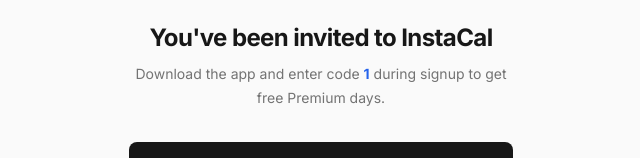
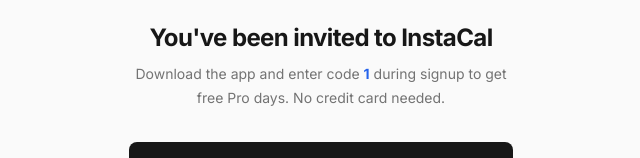
Before and after one commit to dcrame2/macro-app-marketing-website, a Next.js app: page /r/1 in a window 1280 px wide. Shown: the part 262-420 px from the top of the page, without its empty margins (319-959 px from the left). Built offline with nearby package versions, Linux system fonts and the light colour scheme; no server answers.

Commit message:
fix: update refferal landing page language

```diff
--- a/src/app/r/[code]/page.jsx
+++ b/src/app/r/[code]/page.jsx
@@ -8,10 +8,10 @@
 
   return {
     title: "You've been invited to InstaCal",
-    description: `Use code ${upperCode} to get free days of InstaCal Premium.`,
+    description: `Use code ${upperCode} to get free days of InstaCal Pro.`,
     openGraph: {
       title: "You've been invited to InstaCal",
-      description: `Use code ${upperCode} to get free days of InstaCal Premium.`,
+      description: `Use code ${upperCode} to get free days of InstaCal Pro.`,
       url: `https://theinstacal.app/r/${upperCode}`,
       images: [
         {
--- a/src/components/ReferralLanding.jsx
+++ b/src/components/ReferralLanding.jsx
@@ -4,8 +4,7 @@
 import Image from 'next/image'
 import logo from '@/images/logos/InstaCal_logo.png'
 
-const APP_STORE_URL =
-  'https://apps.apple.com/us/app/instacal/id6743951306'
+const APP_STORE_URL = 'https://apps.apple.com/us/app/instacal/id6743951306'
 const ANDROID_PACKAGE = 'com.digitaldelight.InstaCal'
 const DEFERRED_LINK_URL = process.env.NEXT_PUBLIC_SUPABASE_URL
   ? process.env.NEXT_PUBLIC_SUPABASE_URL + '/functions/v1/deferred-link'
@@ -73,8 +72,8 @@
         </h1>
         <p className="mt-2 text-sm text-gray-500">
           Download the app and enter code{' '}
-          <span className="font-bold text-blue-600">{code}</span>{' '}
-          during signup to get free Premium days.
+          <span className="font-bold text-blue-600">{code}</span> during signup
+          to get free Pro days. No credit card needed.
         </p>
 
         <button
```
Also changed, not shown: 1 other file (tests, documents, lock files or other folders).
